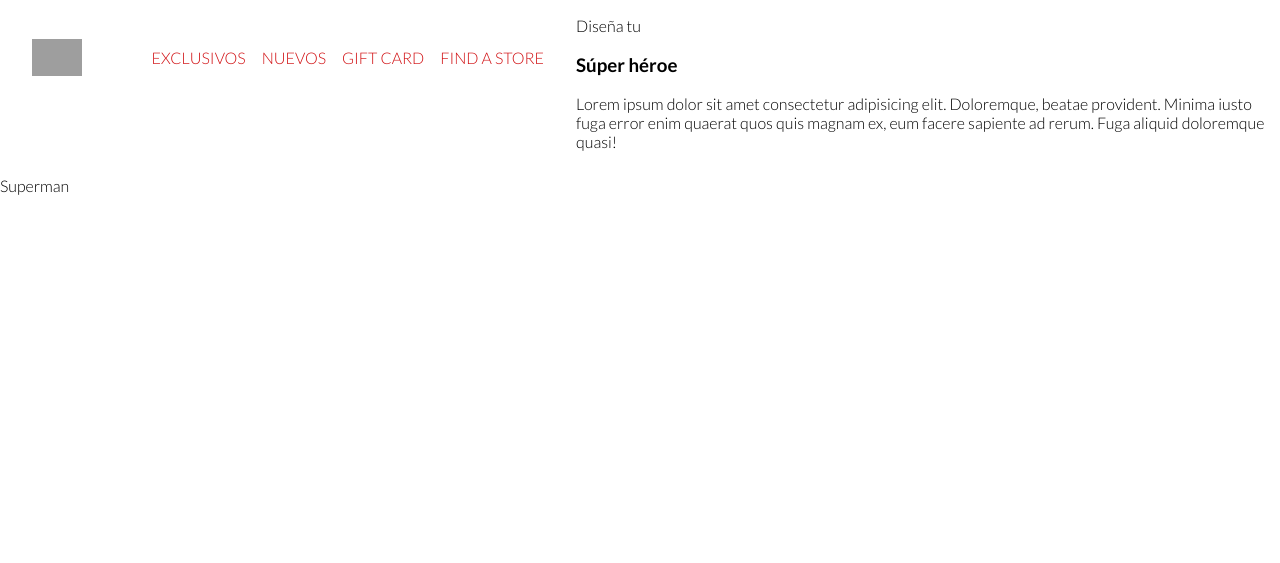
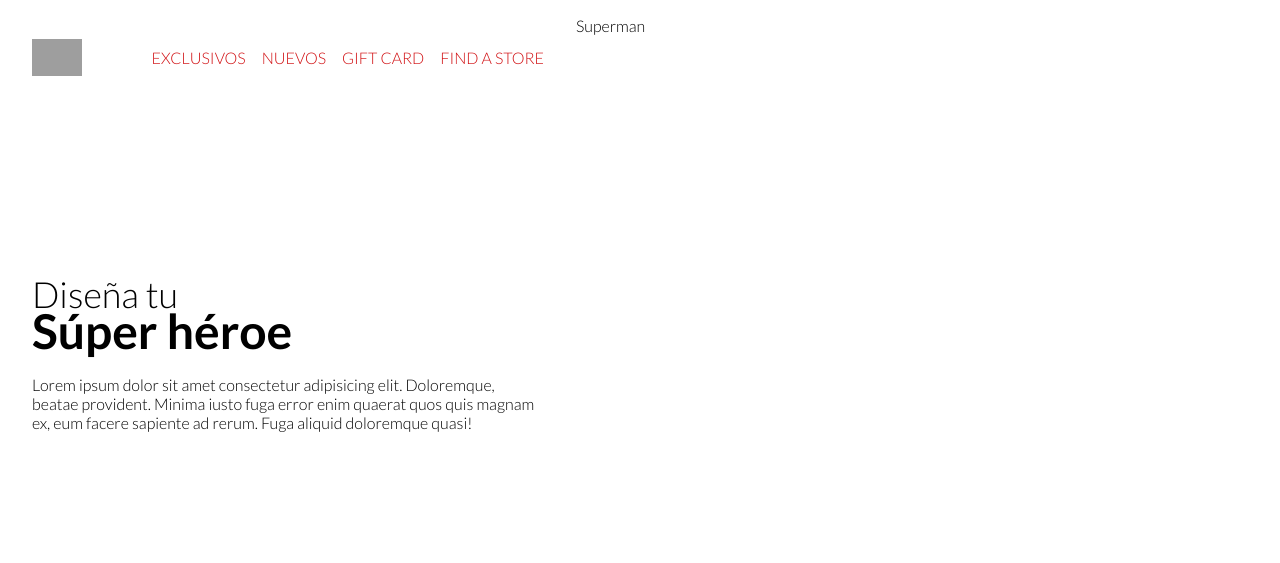
Before and after one commit to santilarae/maquetacion-animaciones-css, a website: page index.html in a window 1280 px wide. Drawn offline with Linux system fonts and the light colour scheme; grey boxes are pictures that could not be loaded.

Commit message:
Maquetación main-content

```diff
--- a/index.html
+++ b/index.html
@@ -146,6 +146,37 @@
             color: var(--red);
             text-transform: uppercase;
         }
+
+        .main-content {
+            grid-area: section;
+            padding: 32px;
+            display: flex;
+            flex-direction: column;
+            justify-content: center;
+            animation: 2.5s main-content 1s ease-in-out;
+        }
+
+        @keyframes main-content {
+
+            0% {
+                transform: translateX(-150%);
+            }
+
+            100% {
+                transform: translateY(0);
+            }
+        }
+
+        .main-content h1 {
+            font-size: 48px;
+            font-weight: 700;
+            margin: 0;
+        }
+
+        .main-content p:first-child {
+            font-size: 36px;
+            margin: 0 32px -14px 0;
+        }
     </style>
 </head>
 
```
